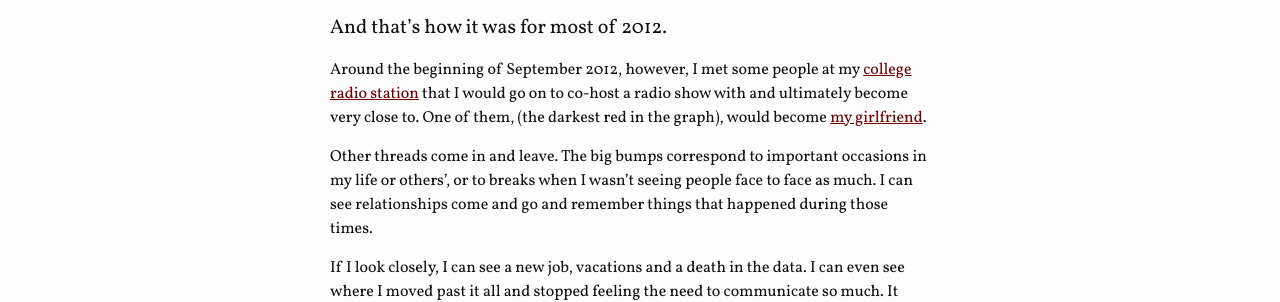
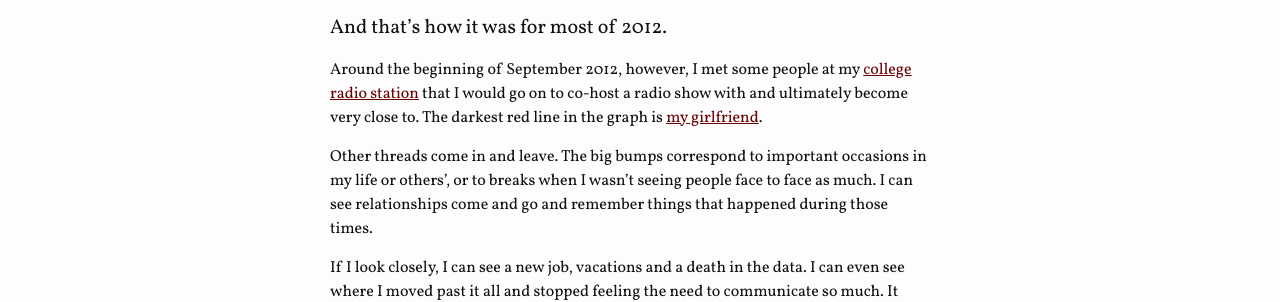
Before and after one commit to scogle/scogle.github.io, a Jekyll site: the page built from _posts/2014-09-12-my-most-intimate-self-portrait.markdown, in a window 1280 px wide. Shown: the part 1282-1584 px from the top of the page. Built offline with Jekyll 4.4.1, drawn with Linux system fonts in a browser that asks for light colours.

Commit message:
another small edit to 'portrait'

```diff
--- a/_posts/2014-09-12-my-most-intimate-self-portrait.markdown
+++ b/_posts/2014-09-12-my-most-intimate-self-portrait.markdown
@@ -17,7 +17,7 @@
 
 ####And that's how it was for most of 2012.
 
-Around the beginning of September 2012, however, I met some people at my [college radio station](http://kcsufm.com/) that I would go on to co-host a radio show with and ultimately become very close to.  One of them, (the darkest red in the graph), would become [my girlfriend](https://twitter.com/lunakcsu).
+Around the beginning of September 2012, however, I met some people at my [college radio station](http://kcsufm.com/) that I would go on to co-host a radio show with and ultimately become very close to. The darkest red line in the graph is [my girlfriend](https://twitter.com/lunakcsu).
 
 Other threads come in and leave.  The big bumps correspond to important occasions in my life or others', or to breaks when I wasn't seeing people face to face as much.  I can see relationships come and go and remember things that happened during those times.
 
```
